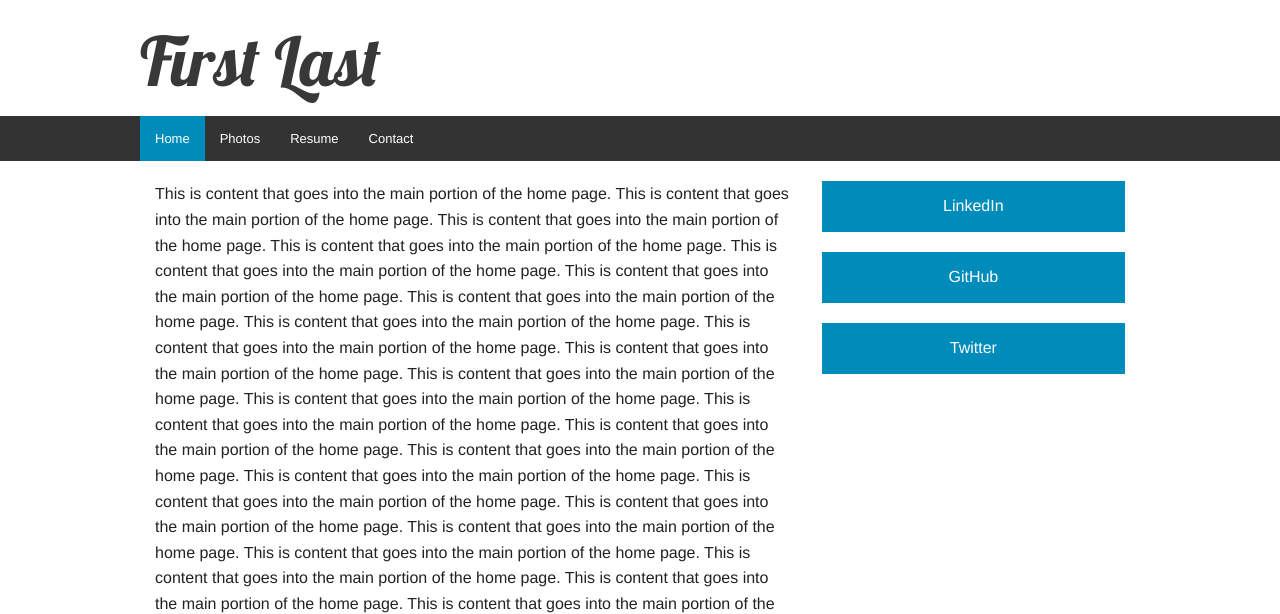
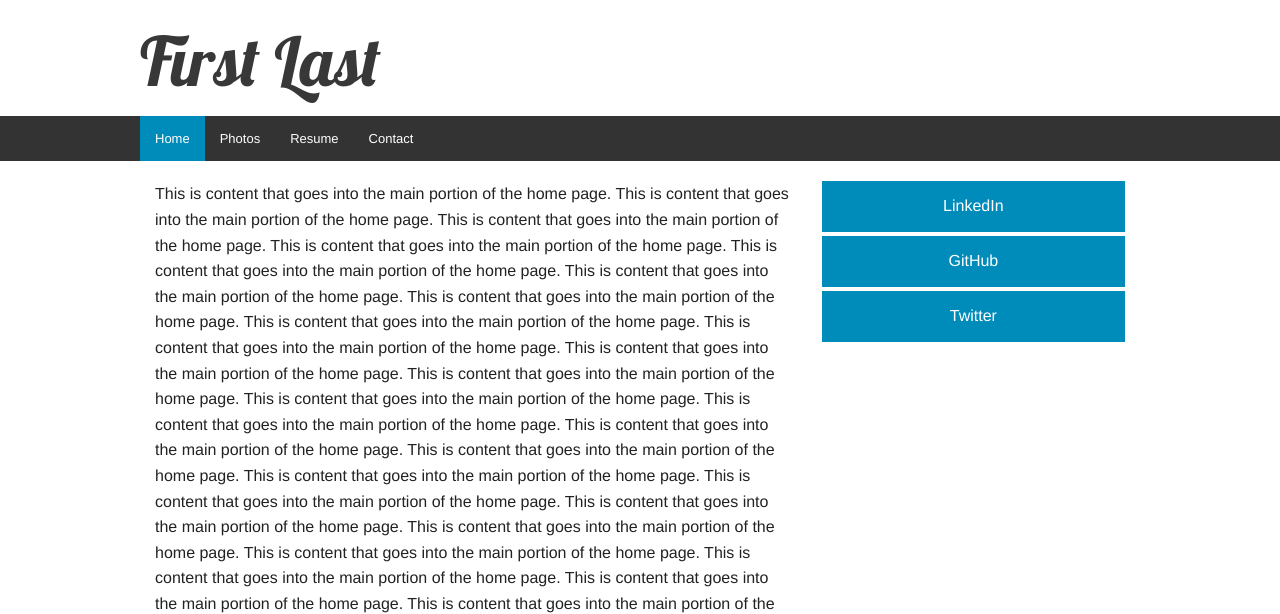
Before and after one commit to brandon-foster/template-1, a PHP site: page / in a window 1280 px wide. Shown: the top 614 px of the page. Run offline with PHP 8.4, Linux system fonts and the light colour scheme; some web fonts are replaced.

Commit message:
.button-list's margin-bottom is 4px

```diff
--- a/css/main.css
+++ b/css/main.css
@@ -37,6 +37,7 @@ body {
 
 .button-list a {
 	width: 100%;
+	margin-bottom: 4px;
 }
 
 /* END BUTTON */
```
